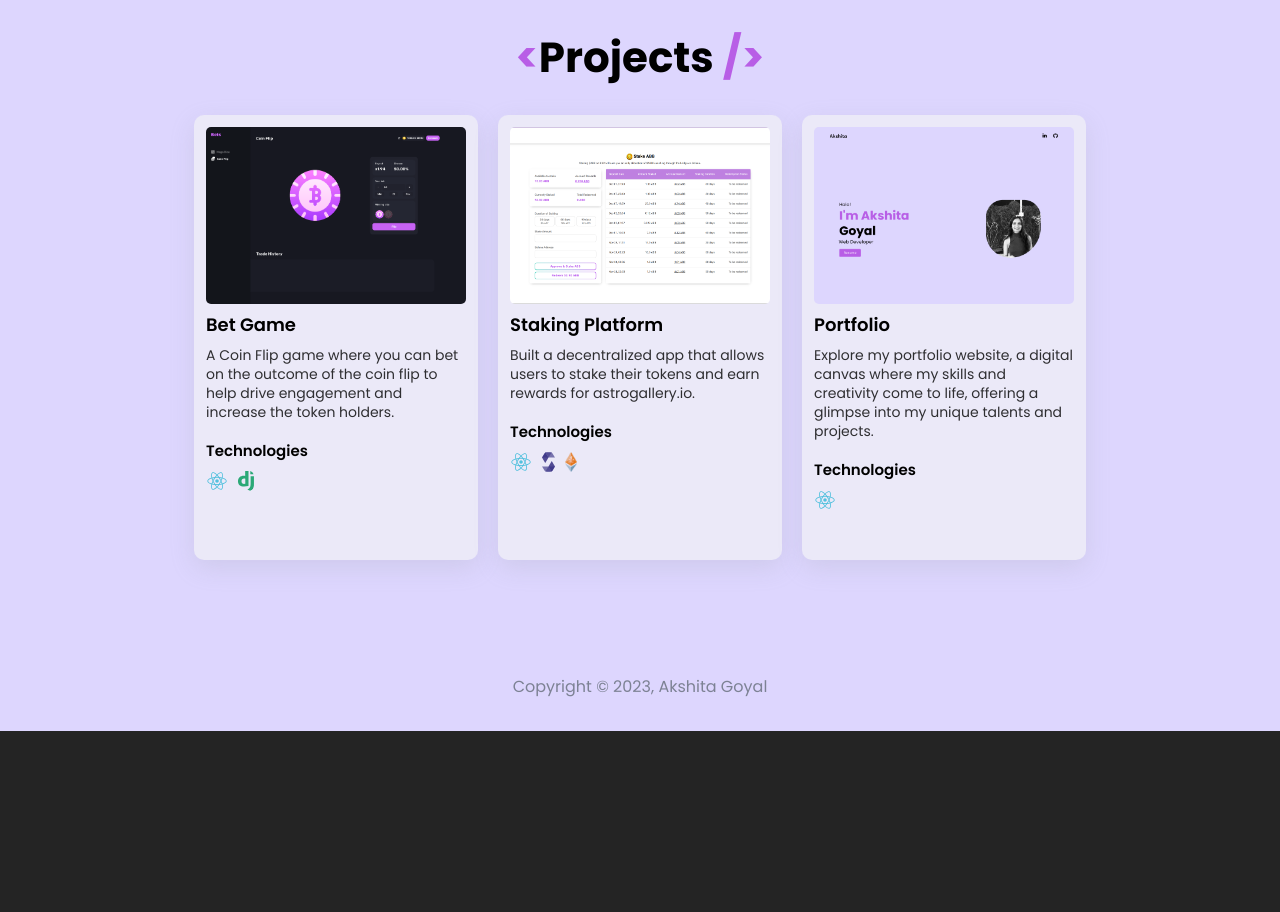
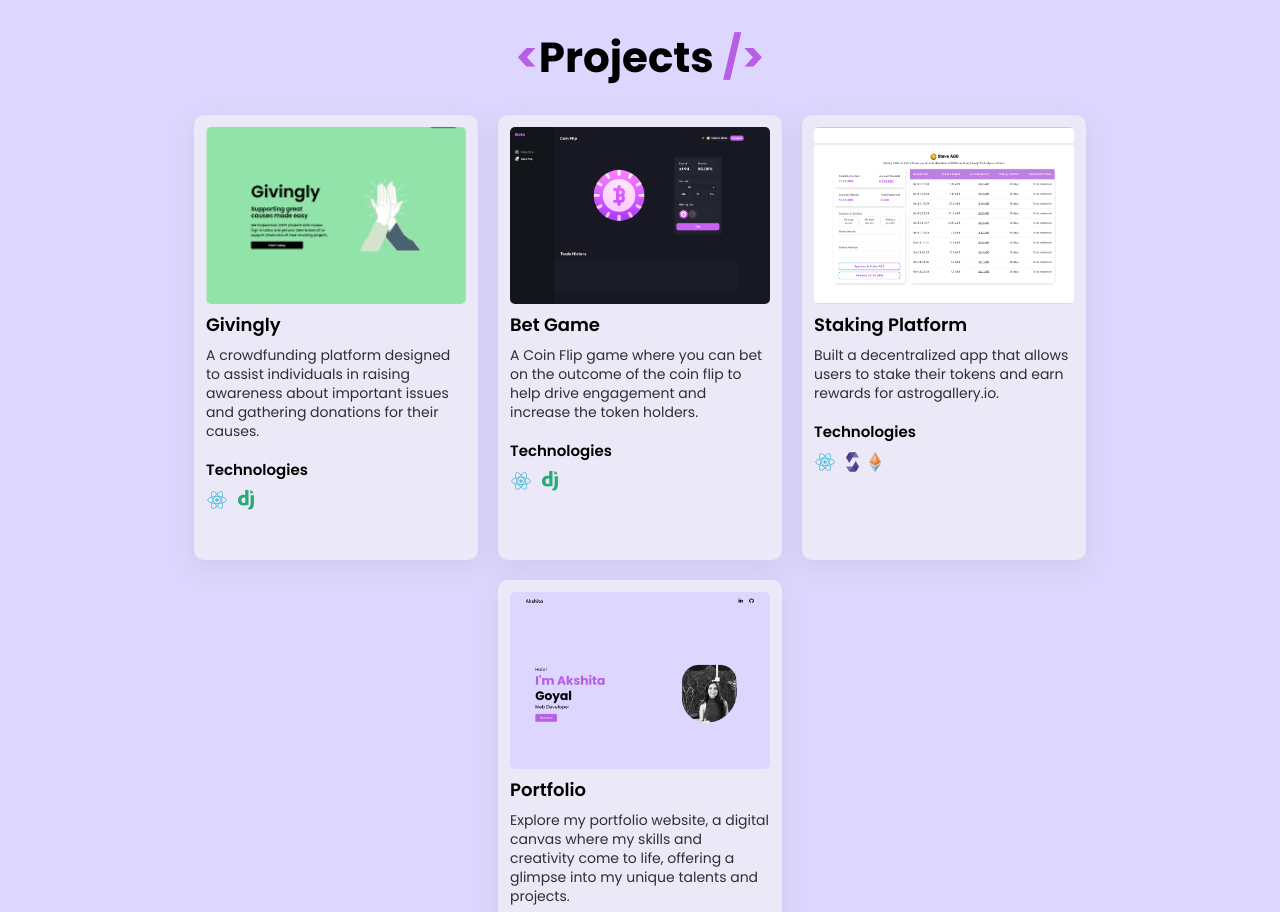
Before and after one commit to gakshita/Portfolio, a React (Vite) app: page / in a window 1280 px wide. Shown: the part 1320-2232 px from the top of the page. Before the commit the page ends 2051 px from the top, so only its background shows below. Built offline with nearby package versions, Linux system fonts and the light colour scheme.

Commit message:
Projects : Added Givingly

```diff
--- a/src/components/projects/index.tsx
+++ b/src/components/projects/index.tsx
@@ -1,5 +1,16 @@
 import { Project, Block } from "./style";
 const projects = [
+    {
+        name: "Givingly",
+        img: "./givingly.png",
+        description:
+            "A crowdfunding platform designed to assist individuals in raising awareness about important issues and gathering donations for their causes.",
+        link: "https://givingly.vercel.app/",
+        tech: [
+            { img: "./react.svg", name: "React" },
+            { img: "./django.svg", name: "Django" }
+        ]
+    },
     {
         name: "Bet Game",
         img: "./bet.png",
```
Also changed, not shown: public/givingly.png (added).
